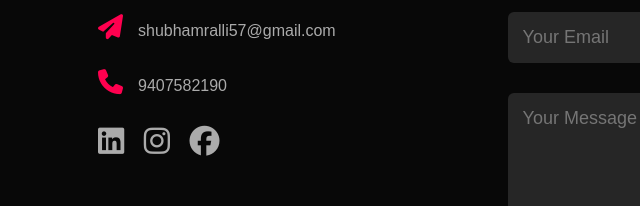
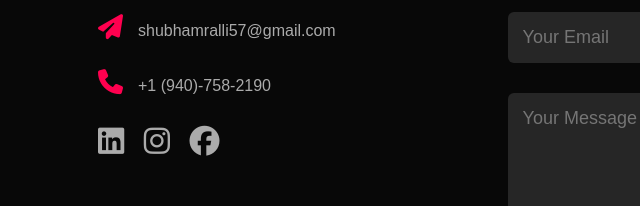
Before and after one commit to RalliShubham/PortfolioWeb, a plain HTML site: page index.html in a window 1280 px wide. Shown: the part 2811-3017 px from the top of the page, 30-670 px from the left. Drawn offline with Linux system fonts and the light colour scheme.

Commit message:
Update index.html

```diff
--- a/index.html
+++ b/index.html
@@ -158,7 +158,7 @@
             <div class="contact-left">
                 <h1 class="sub-title">Contact Me</h1>
                 <p><i class="fa-solid fa-paper-plane"></i>shubhamralli57@gmail.com</p>
-                <p><i class="fa-solid fa-phone"></i>9407582190</p>
+                <p><i class="fa-solid fa-phone"></i>+1 (940)-758-2190</p>
                 <div class="social-icons">
                     <a href="https://www.linkedin.com/in/shubhamralli/"><i class="fa-brands fa-linkedin"></i></a>
                     <a href="https://instagram.com/ralli.shubham?igshid=ZWN0YXF5OTV1aDJy&utm_source=qr"><i class="fa-brands fa-instagram"></i></a>
```
